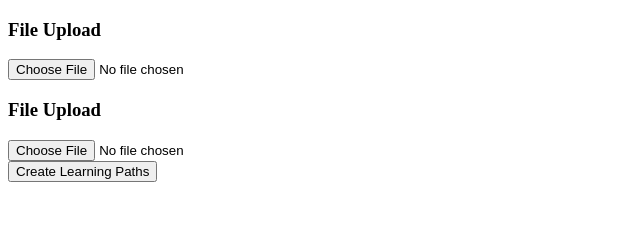
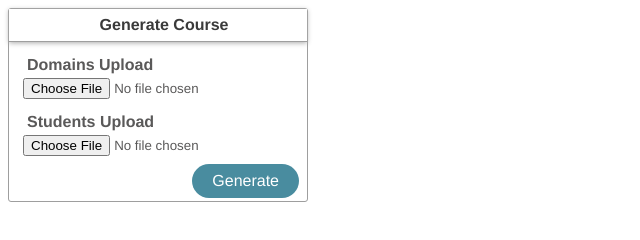
Before and after one commit to Lorage/student-course-generator, a website built with webpack: page src/index.html in a window 1280 px wide. Shown: the whole page, without its empty margins (0-640 px from the left). Built offline with nearby package versions, Linux system fonts and the light colour scheme; files whose address does not match are found by name.

Commit message:
Added CSS

```diff
--- /dev/null
+++ b/src/assets/style/main.css
@@ -0,0 +1,63 @@
+/* Grey: rgb(58, 58, 58) */
+/* Gold: #ffc949 */
+
+* {
+    font-family: "Helvetica Neue", Helvetica, Arial, sans-serif;
+    box-sizing: border-box;
+    color: #5a5959;
+}
+
+.app-container {
+    width: 300px;
+    border-radius: 3px;
+    border: 1px solid #9e9e9e;
+}
+
+.app-container > div:first-child {
+    width: 100%;
+    margin: 0;
+    text-align: center;
+    background-color: white;
+    -webkit-box-shadow: 0px 1px 5px 0px rgba(171,171,171,1);
+    -moz-box-shadow: 0px 1px 5px 0px rgba(171,171,171,1);
+    box-shadow: 0px 1px 5px 0px rgba(171,171,171,1);
+    border-bottom: 1px solid #9e9e9e;
+    padding: 1px 12px 1px 12px;
+}
+
+.app-container > div:first-child h4 {
+    width: 100%;
+    margin: 6px;
+    color: rgb(58, 58, 58);
+}
+
+.app-container .body-container {
+    padding-bottom: 15px;
+}
+
+.app-container .body-container .upload-container {
+    padding: 0px;
+    margin: 14px;
+}
+
+.app-container .body-container .upload-container h4 {
+    margin: 4px;
+}
+
+.app-container .body-container .button-container {
+    padding: 8px;
+}
+
+.app-container .body-container .button-container button {
+    border: none;
+    float: right;
+    color: white;
+    font-size: 16px;
+    border-radius: 20px;
+    background-color: #498c9f;
+    text-align: center;
+    padding: 8px 20px 8px 20px;
+    margin-top: -14px;
+    cursor: pointer;
+    outline: none;
+}
--- a/src/index.html
+++ b/src/index.html
@@ -4,20 +4,27 @@
         <meta charset="UTF-8" />
         <meta name="viewport" content="width=device-width,initial-scale=1" />
         <title>Student Learning Paths</title>
+        <link rel="stylesheet" href="styles.css" type="text/css" />
     </head>
     <body>
-        <div>
+        <div class="app-container">
             <div>
-                <h3>File Upload</h3>
-                <input id="domainUpload" type="file" />
+                <h4>Generate Course</h4>
             </div>
-            <div>
-                <h3>File Upload</h3>
-                <input id="studentsUpload" type="file" />
+            <div class="body-container">
+                <div class="upload-container">
+                    <h4>Domains Upload</h4>
+                    <input id="domainUpload" type="file" />
+                </div>
+                <div class="upload-container">
+                    <h4>Students Upload</h4>
+                    <input id="studentsUpload" type="file" />
+                </div>
+                <div class="button-container">
+                    <button id="createPath" type="submit">Generate</button>
+                </div>
             </div>
-            <div>
-                <button id="createPath" type="submit">Create Learning Paths</button>
-            </div>
+
         </div>
         <script src="bundle.js" type="text/javascript"></script>
     </body>
--- a/src/main.js
+++ b/src/main.js
@@ -2,3 +2,6 @@ import LearningPaths from './lib/learningPaths.js';
 
 // Register handlers
 LearningPaths.registerHandlers('createPath', 'domainUpload', 'studentsUpload');
+
+// CSS
+import '../src/assets/style/main.css';
--- a/webpack.config.js
+++ b/webpack.config.js
@@ -19,6 +19,7 @@ module.exports = {
     },
     plugins: [
         new webpack.optimize.UglifyJsPlugin(),
+        new ExtractTextPlugin('styles.css'),
         new webpack.DefinePlugin({
 			'process.env': {
 				NODE_ENV: JSON.stringify(process.env.NODE_ENV)
```
